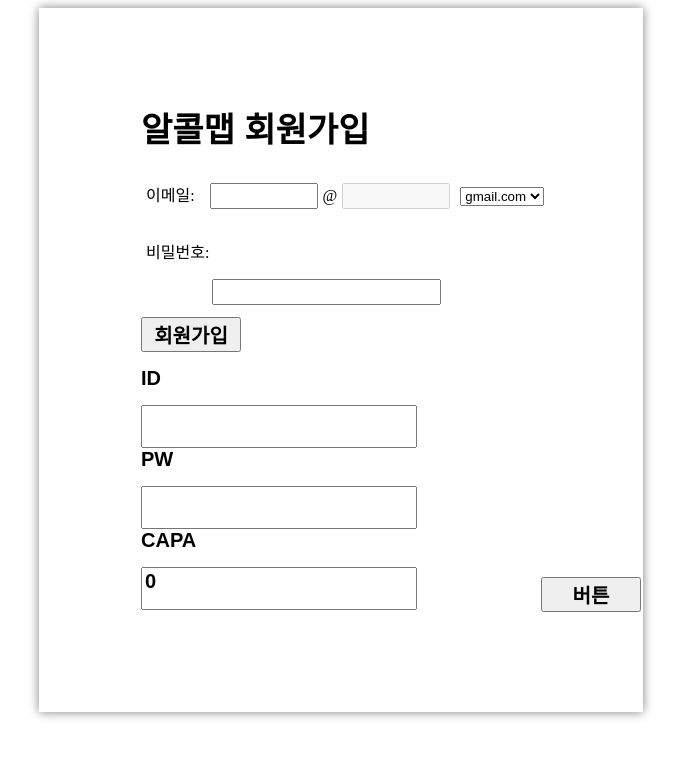
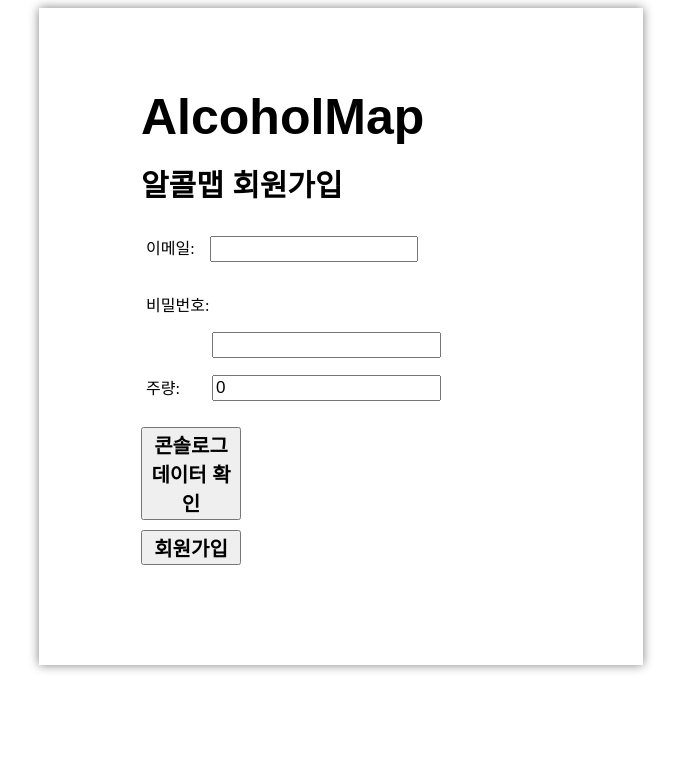
Before and after one commit to deenuit113/alcoholmapfe, a Next.js app in the folder testing/: page /signup in a window 1280 px wide. Shown: the top 758 px of the page, without its empty margins (299-980 px from the left). Built offline with nearby package versions, Linux system fonts and the light colour scheme.

Commit message:
Feat: modify signup page

```diff
--- a/testing/src/components/units/signup/Signup.container.js
+++ b/testing/src/components/units/signup/Signup.container.js
@@ -12,26 +12,41 @@ import axios from 'axios';
 const apiUrl = '/user/signup';
 
 export default function SignupPage(){
-    const [email, setEmail] = useState("")
-    const [password, setPassword] = useState("")
-    const [domain, setDomain] = useState("")
-    //const [disabledbutton, setButton] = useState(true) //버튼 비활성화 추후 추가
-
     const [emailError, setEmailError] = useState("")
     const [pwError, setPwError] = useState("")
-
+    const [capaError, setCapaError] = useState("")
     const [formData, setFormData] = useState({
         email: '',
         password: '',
         capaSoju: 0,
     });
 
-    const handleInputChange = (e) => {
+
+    const onChangeInput = (e) => {
         const { name, value } = e.target;
         setFormData({
             ...formData,
             [name]: value,
         });
+    };
+
+    const onClickSubmit = () => {
+        let errorcode = 0;
+        if(!formData.email) {
+            setEmailError("이메일을 입력해주세요.")
+            errorcode = 1
+        }
+
+        if(!formData.password) {
+            setPwError("비밀번호를 입력해주세요.")
+            errorcode = 1
+        }
+
+        if(!formData.capaSoju) {
+            setCapaError("주량을 입력하세요.")
+            errorcode = 1
+        }
+        console.log(formData)
     };
 
     const handleFormSubmit = async (e, formData) => {
@@ -42,45 +57,6 @@ export default function SignupPage(){
             console.log('Response from server:', response.data);
         } catch (error){
             console.error('error submitting data:', error);
-        }
-    };
-
-    const onChangeEmail = (event) => {
-        setEmail(event.target.value)
-        if(event.target.value !== ""){
-            setEmailError("")
-        }
-    };
-
-    const onChangeDomain = (event) => {
-        setDomain(event.target.value)
-        if(event.target.value !== ""){
-            setEmailError("")
-        }
-    };
-
-    const onChangePassword = (event) => {
-        setPassword(event.target.value)
-        if(event.target.value !== ""){
-            setPwError("")
-        }
-    };
-
-    const onClickSubmit = () => {
-        if(!email) {
-            setEmailError("이메일을 입력해주세요.")
-        }
-
-        if(!domain) {
-            setEmailError("도메인을 선택해주세요.")
-        }
-
-        if(!password) {
-            setPwError("비밀번호를 입력해주세요.")
-        }
-
-        if(email && password && domain) {
-            alert("회원가입 완료")
         }
     };
 
@@ -118,13 +94,11 @@ export default function SignupPage(){
         <SignupUI
             emailError = {emailError}
             pwError = {pwError}
-            onChangeDomain = {onChangeDomain}
-            onChangeEmail = {onChangeEmail}
-            onChangePassword = {onChangePassword}
+            capaError = {capaError}
             onClickSubmit = {onClickSubmit}
-            handleInputChange = {handleInputChange}
+            onChangeInput = {onChangeInput}
+            formData = {formData}
             handleFormSubmit = {handleFormSubmit}
-            formData = {formData}
         />
     )
 }
--- a/testing/src/components/units/signup/Signup.presenter.js
+++ b/testing/src/components/units/signup/Signup.presenter.js
@@ -3,41 +3,30 @@ import * as S from "./Signup.styles";
 export default function SignupUI(props) {
     return(
         <S.Wrapper>
-            <S.Logo></S.Logo>
+            <S.Logo>AlcoholMap</S.Logo>
             <S.Title>알콜맵 회원가입</S.Title>
                 <S.EmailWrapper>
                     <S.Label>이메일: </S.Label>
-                    <S.InputEmail type="text" onChange={props.onChangeEmail} />
-                    <S.Label>@</S.Label>
-                    <S.InputDomain type="text" disabled ={true} onChange={props.onChangeDomain} />
+                    <S.InputEmail type = "text" name = "email" value = {props.formData.email} onChange={props.onChangeInput} />
 
-                    <S.EmailDropbox onChange={props.onChangeDomain}>
-                        <S.EmailDropboxOption disabled select>--선택--</S.EmailDropboxOption>
-                        <S.EmailDropboxOption value="gmail.com">gmail.com</S.EmailDropboxOption>
-                        <S.EmailDropboxOption value="gmail.com">naver.com</S.EmailDropboxOption>
-                        <S.EmailDropboxOption value="gmail.com">daum.net</S.EmailDropboxOption>
-                        <S.EmailDropboxOption>직접 입력</S.EmailDropboxOption>
-                    </S.EmailDropbox>
                 </S.EmailWrapper>
-                <S.ErrorMsgWrapper>{props.emailError}</S.ErrorMsgWrapper>
+                <S.ErrorMsgWrapper>{props.idError}</S.ErrorMsgWrapper>
 
                 <S.PasswordWrapper>
                     <S.Label>비밀번호: </S.Label>
-                    <S.InputPassword type="password" onChange={props.onChangePassword} />
+                    <S.InputPassword type = "text" name = "password" value = {props.formData.password} onChange={props.onChangeInput} />
                 </S.PasswordWrapper>
                 <S.ErrorMsgWrapper>{props.pwError}</S.ErrorMsgWrapper>
 
-                <S.SignUpButton onClick={props.onClickSubmit}>회원가입</S.SignUpButton>
+                <S.CapaWrapper>
+                    <S.Label>주량: </S.Label>
+                    <S.InputCapa type = "number" name = "capaSoju" value = {props.formData.capaSoju} onChange={props.onChangeInput}/>
+                </S.CapaWrapper>
+                <S.ErrorMsgWrapper>{props.capaError}</S.ErrorMsgWrapper>
 
-                <S.EmailWrapper>
-                    <S.Smalltitle>ID</S.Smalltitle>
-                    <S.SmallInput type = "text" name = "email" value = {props.formData.email} onChange={props.handleInputChange}></S.SmallInput>
-                    <S.Smalltitle>PW</S.Smalltitle>
-                    <S.SmallInput type = "text" name = "password" value = {props.formData.password} onChange={props.handleInputChange}></S.SmallInput>
-                    <S.Smalltitle>CAPA</S.Smalltitle>
-                    <S.SmallInput type = "number" name = "capaSoju" value = {props.formData.capaSoju} onChange={props.handleInputChange}></S.SmallInput>
-                    <S.SignUpButton onClick = {props.handleFormSubmit}>버튼</S.SignUpButton>
-                </S.EmailWrapper>
+                <S.SignUpButton onClick={props.onClickSubmit}>콘솔로그 데이터 확인</S.SignUpButton>
+                <S.SignUpButton onClick = {props.handleFormSubmit}>회원가입</S.SignUpButton>
+
         </S.Wrapper>
     )
 }
--- a/testing/src/components/units/signup/Signup.styles.js
+++ b/testing/src/components/units/signup/Signup.styles.js
@@ -44,6 +44,15 @@ export const PasswordWrapper = styled.div`
   padding-bottom: 0px;
 `
 
+export const CapaWrapper = styled.div`
+  width: 300px;
+  display: inline-block;
+  flex-direction: column;
+  align-items: center;
+  padding-top: 15px;
+  padding-bottom: 0px;
+`
+
 export const ErrorMsgWrapper = styled.div`
   width: 300px;
   display: inline-block;
@@ -55,7 +64,7 @@ export const ErrorMsgWrapper = styled.div`
 
 export const Title = styled.div`
   font-family: Arial, Helvetica, sans-serif;
-  font-size: 34px;
+  font-size: 30px;
   font-weight: bold;
   padding-bottom: 15px;
 `;
@@ -77,7 +86,7 @@ export const SignUpButton = styled.button`
 `
 
 export const InputEmail = styled.input`
-  width: 100px;
+  width: 200px;
   font-family: Arial, Helvetica, sans-serif;
   font-size: 17px;
   margin-left: 10px;
@@ -90,32 +99,8 @@ export const InputPassword = styled.input`
   float: right;
 `
 
-export const InputDomain = styled.input`
-  width: 100px;
+export const InputCapa = styled.input`
   font-family: Arial, Helvetica, sans-serif;
   font-size: 17px;
-  margin-right: 10px;
-  float: lefts;
+  float: right;
 `
-
-export const EmailDropbox = styled.select`
-  size: 30;
-`
-
-export const EmailDropboxOption = styled.option`
-
-`
-
-export const Smalltitle = styled.div`
-  font-family: Arial, Helvetica, sans-serif;
-  font-size: 20px;
-  font-weight: bold;
-  padding-bottom: 15px;
-`;
-
-export const SmallInput = styled.input`
-  font-family: Arial, Helvetica, sans-serif;
-  font-size: 20px;
-  font-weight: bold;
-  padding-bottom: 15px;
-`;
```
